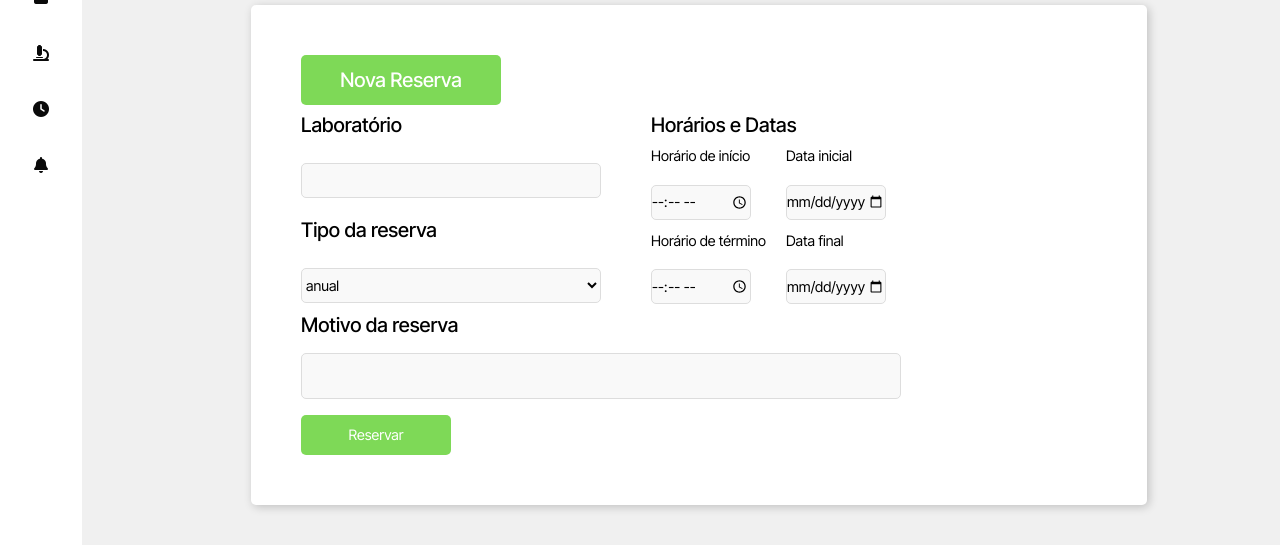
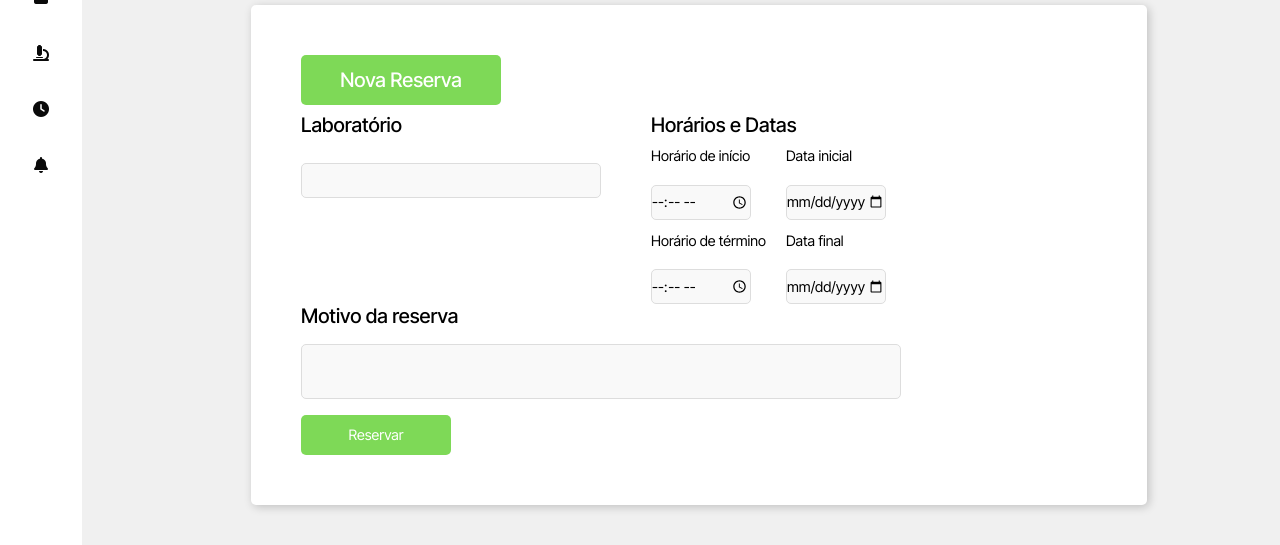
Before and after one commit to kzinge/labstock, a Flask app: page /lab/reservar in a window 1280 px wide. Shown: the part 145-690 px from the top of the page. Run offline with Flask 3, Linux system fonts and the light colour scheme; data that the repository does not hold is empty; parts of the project's set-up code (start-up, migrations or seed data) failed here and were passed over; some libraries are stand-ins or nearby versions.

Commit message:
removi rel_tipo

```diff
--- a/src/app/controllers/laboratorio/actions/services/labservice.py
+++ b/src/app/controllers/laboratorio/actions/services/labservice.py
@@ -100,7 +100,7 @@ def carregar_reserva(reserva_id):
 def reservar(form):
     nome_lab = request.form['nome_lab']
     lab_id = db.session.scalar(db.select(Lab.lab_id).filter(Lab.lab_nome == nome_lab))
-    tipo_reserva = request.form['tipo_reserva']
+    # tipo_reserva = request.form['tipo_reserva']
     motivo_reserva = request.form['motivo_reserva']
     horario_inicio = datetime.strptime(request.form['horario_inicio'], '%H:%M').time()
     horario_termino = datetime.strptime(request.form['horario_termino'], '%H:%M').time()
@@ -112,21 +112,22 @@ def reservar(form):
         print("Você não pode reservar para um horário que já passou!", "danger")
         return redirect(url_for('lab.reservar_lab'))
 
-    if tipo_reserva == 'extraordinaria':
-        data_final = data_inicio
-    else:
-        data_final = datetime.strptime(request.form['data_final'], '%Y-%m-%d').date()
+    # if tipo_reserva == 'extraordinaria':
+    #     data_final = data_inicio
+    # else:
+    data_final = datetime.strptime(request.form['data_final'], '%Y-%m-%d').date()
     if data_final < data_inicio or horario_termino < horario_inicio:
         print("a data e/ou o horário final não pode ser antes do inicial")
         flash("a data e/ou o horário final não pode ser antes do inicial")
         return redirect(url_for('lab.reservar_lab'))
     reserva_existente = db.session.scalar(db.select(ReservaLab).filter(ReservaLab.rel_lab_id == lab_id, ReservaLab.rel_status == 'Confirmada', ReservaLab.rel_dataFinal >= data_inicio, ReservaLab.rel_dataInicial <= data_final, ReservaLab.rel_horarioFinal >= horario_inicio, ReservaLab.rel_horarioInicial <= horario_termino))
+    matricula_atual = current_user.usu_matricula
     if reserva_existente:
         flash("Já existe uma reserva para esse período!", "danger")
         print("Já existe uma reserva para esse período!")
         return redirect(url_for('lab.reservar_lab'))
     else:
-        reserva = ReservaLab(data_inicio, data_final, horario_inicio, horario_termino, motivo_reserva, tipo_reserva, lab_id, current_user.usu_matricula)
+        reserva = ReservaLab(data_inicio, data_final, horario_inicio, horario_termino, motivo_reserva, lab_id, matricula_atual) #aqui excluí tipo reserva que estava logo dps de motivo
         db.session.add(reserva)
         db.session.commit()
         flash('solicitação de reserva de laboratório realizada!')
@@ -143,16 +144,16 @@ def atualizar_reserva(reserva_id, form):
     reserva.rel_lab_id = db.session.scalar(
         db.select(Lab.lab_id).filter(Lab.lab_nome == form['nome_lab'])
     )
-    reserva.rel_tipo = form['tipo_reserva']
+    # reserva.rel_tipo = form['tipo_reserva']
     reserva.rel_motivo = form['motivo_reserva']
     reserva.rel_horarioInicial = datetime.strptime(form['horario_inicio'], '%H:%M').time()
     reserva.rel_horarioFinal = datetime.strptime(form['horario_termino'], '%H:%M').time()
     reserva.rel_dataInicial = datetime.strptime(form['data_inicio'], '%Y-%m-%d').date()
 
-    if form['tipo_reserva'] == 'extraordinaria':
-        reserva.rel_dataFinal = reserva.rel_dataInicial
-    else:
-        reserva.rel_dataFinal = datetime.strptime(form['data_final'], '%Y-%m-%d').date()
+    # if form['tipo_reserva'] == 'extraordinaria':
+    #     reserva.rel_dataFinal = reserva.rel_dataInicial
+    # else:
+    reserva.rel_dataFinal = datetime.strptime(form['data_final'], '%Y-%m-%d').date()
 
     data_hoje = datetime.now().date()
     hora_agora = datetime.now().time()
--- a/src/app/models/laboratorios.py
+++ b/src/app/models/laboratorios.py
@@ -45,7 +45,7 @@ class ReservaLab(db.Model):
     rel_horarioInicial: Mapped[time] = mapped_column(Time, nullable=False)
     rel_horarioFinal: Mapped[time] = mapped_column(Time, nullable=False)
     rel_motivo: Mapped[str] = mapped_column(Text, nullable=False)
-    rel_tipo: Mapped[str] = mapped_column(Enum('Anual', 'Semestral', 'Extraordinária'), nullable=False)
+    # rel_tipo: Mapped[str] = mapped_column(Enum('Anual', 'Semestral', 'Extraordinária'), nullable=False)
     rel_status: Mapped[str] = mapped_column(Enum('Pendente', 'Confirmada', 'Rejeitada'), nullable=False, default='Pendente')
     rel_lab_id: Mapped[int] = mapped_column(ForeignKey('tb_laboratorios.lab_id'), nullable=False)
     rel_usu_matricula: Mapped[str] = mapped_column(String(20), ForeignKey('tb_usuarios.usu_matricula'), nullable=False)
@@ -57,12 +57,12 @@ class ReservaLab(db.Model):
     def __repr__(self):
         return f'Reserva {self.rel_id} - Laboratório: {self.laboratorio} - Data Inicial: {self.rel_dataInicial} - até {self.rel_dataFinal} de {self.rel_horarioInicial} às {self.rel_horarioFinal}'
 
-    def __init__(self, data_inicial, data_final, horario_inicial, horario_final, motivo, tipo, lab_id, usu_matricula) -> None:
+    def __init__(self, data_inicial, data_final, horario_inicial, horario_final, motivo, lab_id, usu_matricula) -> None: #excluí "tipo" logo após motivo
         self.rel_dataInicial = data_inicial
         self.rel_dataFinal = data_final
         self.rel_horarioInicial = horario_inicial
         self.rel_horarioFinal = horario_final
         self.rel_motivo = motivo
-        self.rel_tipo = tipo
+        # self.rel_tipo = tipo
         self.rel_lab_id = lab_id
         self.rel_usu_matricula = usu_matricula
--- a/src/app/templates/laboratorios/editar_reserva.html
+++ b/src/app/templates/laboratorios/editar_reserva.html
@@ -20,12 +20,12 @@
         {% endfor %}
     </datalist>
 
-    <label for="tipo_reserva">Tipo da reserva:</label>
+    <!-- <label for="tipo_reserva">Tipo da reserva:</label>
     <select name="tipo_reserva" id="tipo-reserva" onchange="alternardivData()" required>
         <option value="anual" {% if reserva.rel_tipo == 'anual' %}selected{% endif %}>Anual</option>
         <option value="semestral" {% if reserva.rel_tipo == 'semestral' %}selected{% endif %}>Semestral</option>
         <option value="extraordinaria" {% if reserva.rel_tipo == 'extraordinaria' %}selected{% endif %}>Extraordinária</option>
-    </select>
+    </select> -->
 
     <label for="motivo_reserva">Motivo da reserva:</label>
     <input type="text" name="motivo_reserva" value="{{ reserva.rel_motivo }}" required>
--- a/src/app/templates/laboratorios/reservar_lab.html
+++ b/src/app/templates/laboratorios/reservar_lab.html
@@ -82,12 +82,12 @@
                 {% endfor %}
             </datalist>
 
-            <label for="tipo_reserva"><h1>Tipo da reserva</h1></label>
+            <!-- <label for="tipo_reserva"><h1>Tipo da reserva</h1></label>
             <select name="tipo_reserva" id="tipo-reserva" onchange="alternarCampoData()" required>
                 <option value="anual">anual</option>
                 <option value="semestral">semestral</option>
                 <option value="extraordinaria">extraordinária</option>
-            </select>
+            </select> -->
         </div>
         <div class="form_dh">
             <div class="form_org">
--- a/src/app/templates/laboratorios/view_reservas.html
+++ b/src/app/templates/laboratorios/view_reservas.html
@@ -93,7 +93,7 @@
         <div class="lab-nome-box">
             <p class="lab-name">{{ reserva.laboratorio.lab_nome }}</p>
         </div>
-        <p><span>tipo da reserva:</span> {{reserva.rel_tipo}}</p>
+        <!-- <p><span>tipo da reserva:</span> {{reserva.rel_tipo}}</p> -->
         <p><span>data:</span> {{reserva.rel_dataInicial}}</p>
         <p><span>horario:</span> {{reserva.rel_horarioInicial}} <span>às</span> {{reserva.rel_horarioFinal}}</p>
         <p><span>status:</span> {{reserva.rel_status}}</p>
```
